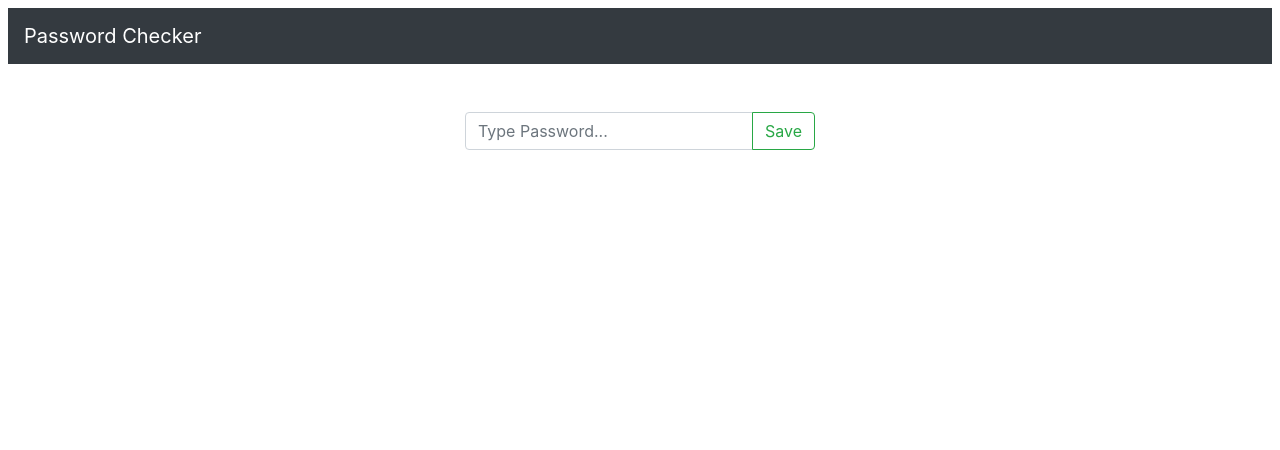
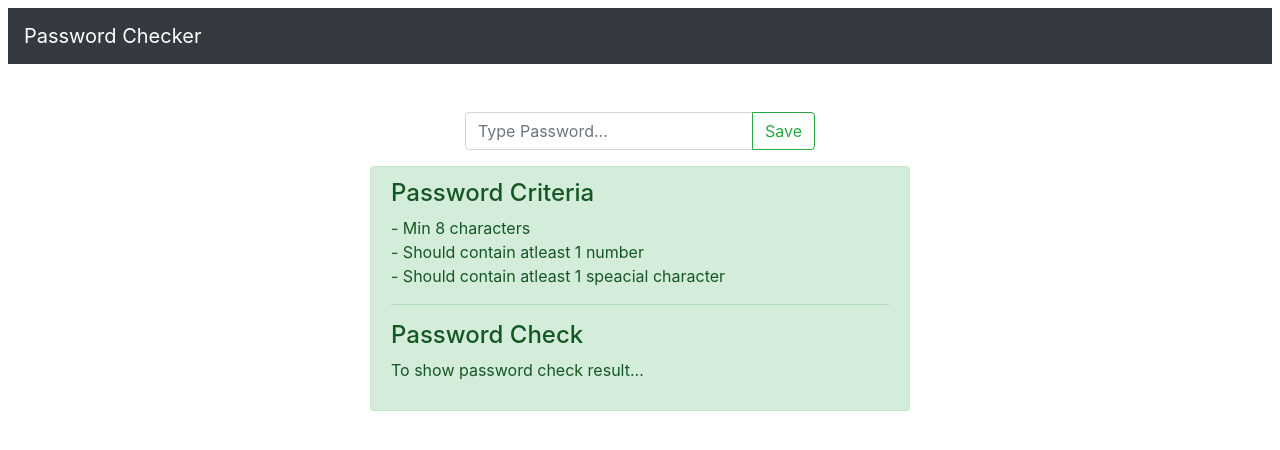
Before and after one commit to swarajlaha/frontend-challenges, a React (Create React App) app: page / in a window 1280 px wide. Shown: the top 450 px of the page. Built offline with nearby package versions, Linux system fonts and the light colour scheme.

Commit message:
render pswd check, criteria box

```diff
--- /dev/null
+++ b/src/components/msgField.js
@@ -0,0 +1,24 @@
+import React from 'react'
+import { Alert } from 'react-bootstrap'
+
+const MsgField = () => {
+  return (
+    <>
+      <Alert variant="success">
+        <Alert.Heading>Password Criteria</Alert.Heading>
+        <p>
+          - Min 8 characters <br />
+          - Should contain atleast 1 number <br />
+          - Should contain atleast 1 speacial character
+        </p>
+        <hr />
+        <Alert.Heading>Password Check</Alert.Heading>
+        <p>
+          To show password check result...
+        </p>
+      </Alert>
+    </>
+  )
+}
+
+export default MsgField
--- a/src/containers/displayBox.js
+++ b/src/containers/displayBox.js
@@ -1,17 +1,25 @@
 import React from 'react'
 import InputField from '../components/inputField'
+import MsgField from '../components/msgField'
 import { Container, Row, Col } from 'react-bootstrap'
 
 const DisplayBox = () => {
   return (
     <>
-      <Container className='mt-5'>
-        <Row>
+      <Container>
+        <Row className='mt-5'>
           <Col></Col>
           <Col>
             <InputField />
           </Col>
           <Col></Col>
+        </Row>
+        <Row className='mt-3'>
+          <Col xs={3}></Col>
+          <Col xs={6}>
+            <MsgField />
+          </Col>
+          <Col xs={3}></Col>
         </Row>
       </Container>
     </>
```
